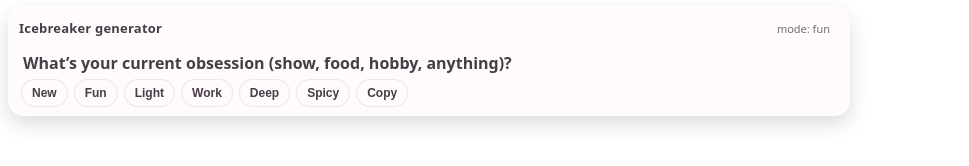
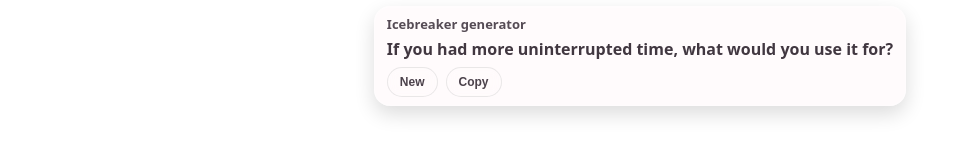
Before and after one commit to rali-tsa/clickcreatestudio, a plain HTML site: page social-prompts.html in a window 1280 px wide. Shown: the whole page, without its empty margins (0-969 px from the left). Drawn offline with Linux system fonts and the light colour scheme.

Commit message:
Update social-prompts.html

```diff
--- a/social-prompts.html
+++ b/social-prompts.html
@@ -17,233 +17,130 @@
     width: 100%;
     padding: 6px 8px;
     box-sizing: border-box;
+    display: flex;
+    justify-content: center;
   }
 
-  /* theme via URL param ?theme=pink|green|white */
-  :root {
-    --bg: rgba(255, 235, 240, 0.22);
-    --border: rgba(255, 255, 255, 0.42);
-    --text: rgba(55, 45, 55, 0.92);
-    --subtext: rgba(55, 45, 55, 0.70);
-    --btnbg: rgba(255, 255, 255, 0.34);
-    --btnborder: rgba(200, 200, 200, 0.40);
-    --shadow: rgba(0,0,0,0.14);
+  /* shrink-to-fit floating card */
+  .card {
+    display: inline-block;
+    width: fit-content;
+    max-width: 560px;
+    min-width: 320px;
+
+    border-radius: 16px;
+    padding: 8px 12px 8px;
+
+    background: rgba(255, 235, 240, 0.22);
+    border: 1px solid rgba(255, 255, 255, 0.42);
+
+    backdrop-filter: blur(12px) saturate(120%);
+    -webkit-backdrop-filter: blur(12px) saturate(120%);
+    box-shadow:
+      0 8px 20px rgba(0,0,0,0.14),
+      inset 0 1px 0 rgba(255,255,255,0.25);
   }
 
-  .card {
-    width: min(820px, 100%);
-    border-radius: 16px;
-
-    /* UPDATED: smaller padding to reduce height */
-    padding: 8px 10px 8px;
-
-    background: var(--bg);
-    border: 1px solid var(--border);
-    backdrop-filter: blur(12px) saturate(120%);
-    -webkit-backdrop-filter: blur(12px) saturate(120%);
-    box-shadow: 0 8px 20px var(--shadow), inset 0 1px 0 rgba(255,255,255,0.25);
-  }
-
-  .top {
-    display: flex;
-    justify-content: space-between;
-    align-items: center;
-    gap: 10px;
+  .title {
+    font-size: 13px;
+    font-weight: 700;
+    color: rgba(55, 45, 55, 0.85);
     margin-bottom: 6px;
   }
 
-  .title {
-    font-weight: 750;
-    letter-spacing: 0.2px;
-    color: var(--text);
-    font-size: 13px;
-    line-height: 1.1;
-  }
-
-  .tag {
-    font-size: 11px;
-    color: var(--subtext);
-    border: 1px solid rgba(255,255,255,0.30);
-    background: rgba(255,255,255,0.14);
-    padding: 5px 8px;
-    border-radius: 999px;
-    white-space: nowrap;
-  }
-
   .prompt {
-    color: var(--text);
     font-size: 16px;
-    font-weight: 650;
-    line-height: 1.2;
-
-    /* UPDATED: smaller bottom padding to reduce height */
-    padding: 6px 4px 6px;
+    font-weight: 600;
+    line-height: 1.25;
+    color: rgba(55, 45, 55, 0.95);
+    max-width: 520px;
+    margin-bottom: 8px;
   }
 
   .controls {
     display: flex;
-    gap: 6px;
-    flex-wrap: wrap;
-    padding: 0 2px;
+    gap: 8px;
   }
 
   button {
     border-radius: 999px;
-    padding: 7px 10px;
-    border: 1px solid var(--btnborder);
-    background: var(--btnbg);
-    color: var(--text);
+    padding: 7px 12px;
+
+    border: 1px solid rgba(200, 200, 200, 0.4);
+    background: rgba(255, 255, 255, 0.34);
+
     font-size: 12px;
-    font-weight: 750;
+    font-weight: 700;
     cursor: pointer;
+    color: rgba(55, 45, 55, 0.9);
+
     backdrop-filter: blur(6px);
     -webkit-backdrop-filter: blur(6px);
-    line-height: 1;
   }
 
-  button:hover { filter: brightness(1.05); }
-  button:active { transform: translateY(1px); }
+  button:hover {
+    filter: brightness(1.05);
+  }
 
-  .ghost { background: rgba(255,255,255,0.20); }
+  button:active {
+    transform: translateY(1px);
+  }
 </style>
 </head>
 
 <body>
   <div class="wrap">
     <div class="card" role="application" aria-label="Icebreaker generator">
-      <div class="top">
       <div class="title">Icebreaker generator</div>
-        <div class="tag" id="tag">mode: fun</div>
+
+      <div class="prompt" id="prompt">
+        Loading…
       </div>
-
-      <div class="prompt" id="prompt">Loading…</div>
 
       <div class="controls">
         <button id="new" type="button">New</button>
-
-        <button class="ghost" type="button" data-mode="fun">Fun</button>
-        <button class="ghost" type="button" data-mode="light">Light</button>
-        <button class="ghost" type="button" data-mode="work">Work</button>
-        <button class="ghost" type="button" data-mode="deep">Deep</button>
-        <button class="ghost" type="button" data-mode="spicy">Spicy</button>
-
-        <button id="copy" type="button" title="Copy prompt">Copy</button>
+        <button id="copy" type="button">Copy</button>
       </div>
     </div>
   </div>
 
 <script>
 document.addEventListener("DOMContentLoaded", () => {
-  const qs = new URLSearchParams(location.search);
-  const theme = (qs.get("theme") || "pink").toLowerCase();
-  const startMode = (qs.get("mode") || "fun").toLowerCase();
-
-  const themes = {
-    pink: {
-      bg: "rgba(255, 235, 240, 0.22)",
-      border: "rgba(255, 255, 255, 0.42)",
-      btnbg: "rgba(255, 255, 255, 0.34)",
-      btnborder: "rgba(200, 200, 200, 0.40)",
-      text: "rgba(55, 45, 55, 0.92)",
-      subtext: "rgba(55, 45, 55, 0.70)",
-      shadow: "rgba(0,0,0,0.14)"
-    },
-    green: {
-      bg: "rgba(140, 175, 155, 0.20)",
-      border: "rgba(200, 230, 215, 0.38)",
-      btnbg: "rgba(255, 255, 255, 0.18)",
-      btnborder: "rgba(200, 230, 215, 0.26)",
-      text: "rgba(245, 250, 248, 0.94)",
-      subtext: "rgba(245, 250, 248, 0.72)",
-      shadow: "rgba(0,0,0,0.18)"
-    },
-    white: {
-      bg: "rgba(255, 255, 255, 0.18)",
-      border: "rgba(255, 255, 255, 0.38)",
-      btnbg: "rgba(255, 255, 255, 0.26)",
-      btnborder: "rgba(220, 220, 220, 0.38)",
-      text: "rgba(40, 40, 45, 0.92)",
-      subtext: "rgba(40, 40, 45, 0.70)",
-      shadow: "rgba(0,0,0,0.12)"
-    }
-  };
-
-  const t = themes[theme] || themes.pink;
-  const root = document.documentElement.style;
-  root.setProperty("--bg", t.bg);
-  root.setProperty("--border", t.border);
-  root.setProperty("--btnbg", t.btnbg);
-  root.setProperty("--btnborder", t.btnborder);
-  root.setProperty("--text", t.text);
-  root.setProperty("--subtext", t.subtext);
-  root.setProperty("--shadow", t.shadow);
-
-  // Prompts reviewed for clarity + tone
-  const PROMPTS = {
-    fun: [
+  const PROMPTS = [
+    "What’s a simple pleasure you’ll never outgrow?",
     "What’s a tiny thing that instantly improves your day?",
     "If today had a theme song, what would it be?",
-      "What’s your current obsession (show, food, hobby, anything)?",
-      "What’s a harmless opinion you’ll defend forever?",
-      "What’s a simple pleasure you’ll never outgrow?"
-    ],
-    light: [
-      "What are you working on right now (and what’s one small win)?",
+    "What are you working on right now?",
     "What’s something you’re learning lately?",
-      "Morning person or night owl — and what works for you?",
+    "What’s a habit that’s helped you recently?",
     "What’s your favourite way to reset when you feel overwhelmed?",
-      "What’s one habit that’s helped you recently?"
-    ],
-    work: [
-      "What are you building right now, and who is it for?",
-      "What’s your biggest bottleneck this week?",
-      "What’s one tool or workflow you genuinely love?",
-      "What would make today’s session a success?",
-      "If you could automate one task in your business, what would it be?"
-    ],
-    deep: [
-      "What’s something you’re proud of that you don’t share often?",
-      "What belief about success are you currently letting go of?",
     "What kind of environment helps you feel most creative?",
+    "What’s one small win you’ve had recently?",
+    "What’s a tool or app you genuinely enjoy using?",
+    "What’s a belief about work you’re currently rethinking?",
+    "What’s something people often overcomplicate?",
     "What’s a risk you’re glad you took?",
-      "What do you want more of this year?"
-    ],
-    spicy: [
-      "What’s your most controversial productivity take?",
-      "What’s a common online-business tip you disagree with?",
-      "What’s something people overcomplicate that’s actually simple?",
-      "If you had to keep only one social app, which stays?",
-      "What’s a trend you think is overrated (or misunderstood)?"
-    ]
-  };
+    "If you had more uninterrupted time, what would you use it for?",
+    "What’s a trend you think is misunderstood?"
+  ];
 
-  let mode = PROMPTS[startMode] ? startMode : "fun";
+  const promptEl = document.getElementById("prompt");
+  const newBtn = document.getElementById("new");
+  const copyBtn = document.getElementById("copy");
 
-  const tagEl = document.getElementById("tag");
-  const promptEl = document.getElementById("prompt");
-
-  const pick = (arr) => arr[Math.floor(Math.random() * arr.length)];
-
-  function setPrompt() {
-    tagEl.textContent = `mode: ${mode}`;
-    promptEl.textContent = pick(PROMPTS[mode]);
+  function pickPrompt() {
+    const next = PROMPTS[Math.floor(Math.random() * PROMPTS.length)];
+    promptEl.textContent = next;
   }
 
-  document.getElementById("new").addEventListener("click", setPrompt);
+  newBtn.addEventListener("click", pickPrompt);
 
-  document.querySelectorAll("button[data-mode]").forEach(btn => {
-    btn.addEventListener("click", () => {
-      mode = btn.getAttribute("data-mode");
-      setPrompt();
-    });
-  });
-
-  document.getElementById("copy").addEventListener("click", async () => {
+  copyBtn.addEventListener("click", async () => {
     const text = promptEl.textContent.trim();
     try {
       await navigator.clipboard.writeText(text);
-      tagEl.textContent = `copied ✓  mode: ${mode}`;
-      setTimeout(() => tagEl.textContent = `mode: ${mode}`, 900);
+      copyBtn.textContent = "Copied ✓";
+      setTimeout(() => copyBtn.textContent = "Copy", 900);
     } catch {
       const ta = document.createElement("textarea");
       ta.value = text;
@@ -251,12 +148,12 @@ document.addEventListener("DOMContentLoaded", () => {
       ta.select();
       document.execCommand("copy");
       ta.remove();
-      tagEl.textContent = `copied ✓  mode: ${mode}`;
-      setTimeout(() => tagEl.textContent = `mode: ${mode}`, 900);
+      copyBtn.textContent = "Copied ✓";
+      setTimeout(() => copyBtn.textContent = "Copy", 900);
     }
   });
 
-  setPrompt();
+  pickPrompt();
 });
 </script>
 </body>
```
Lines whose indentation alone changed are shown as unchanged.
